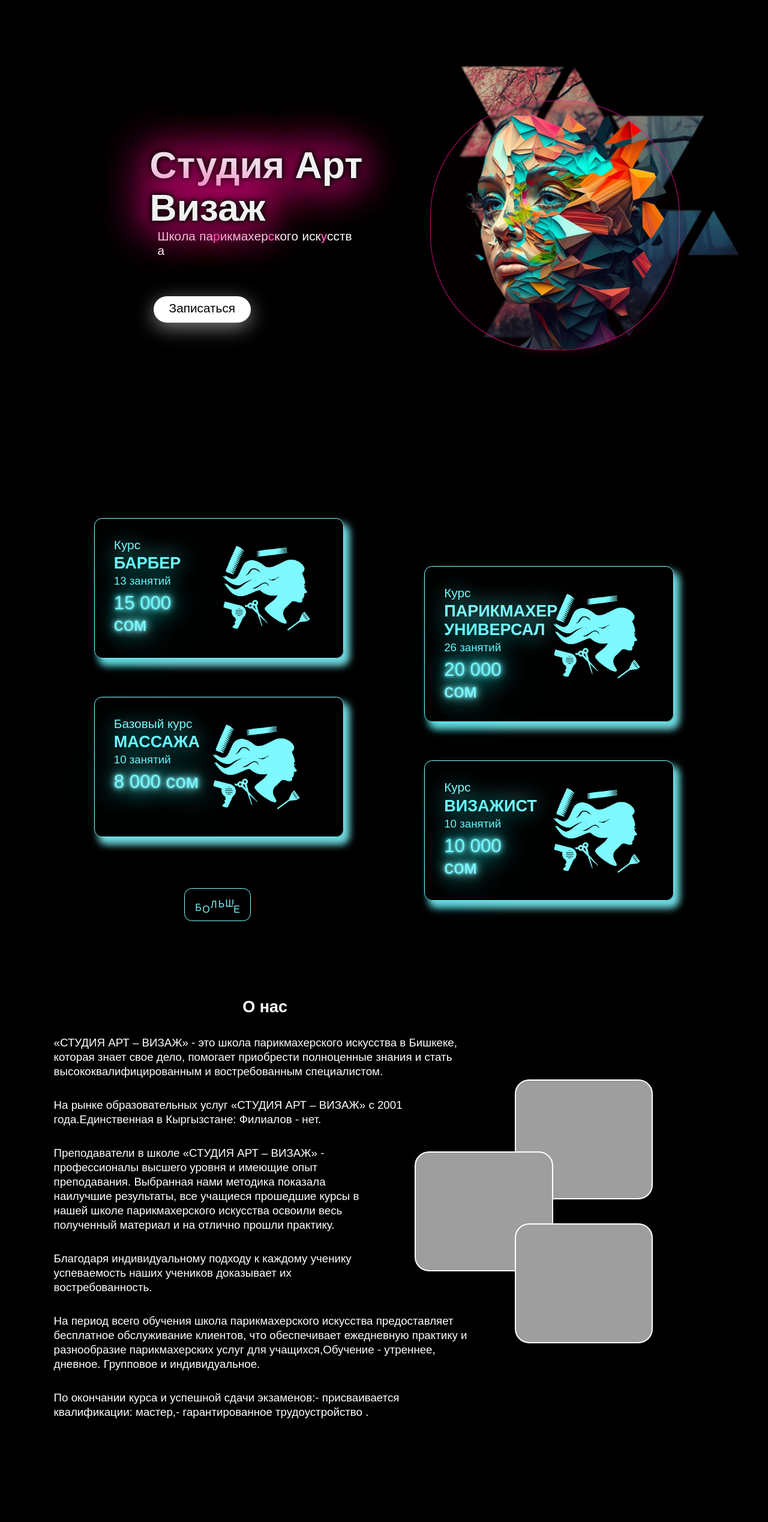
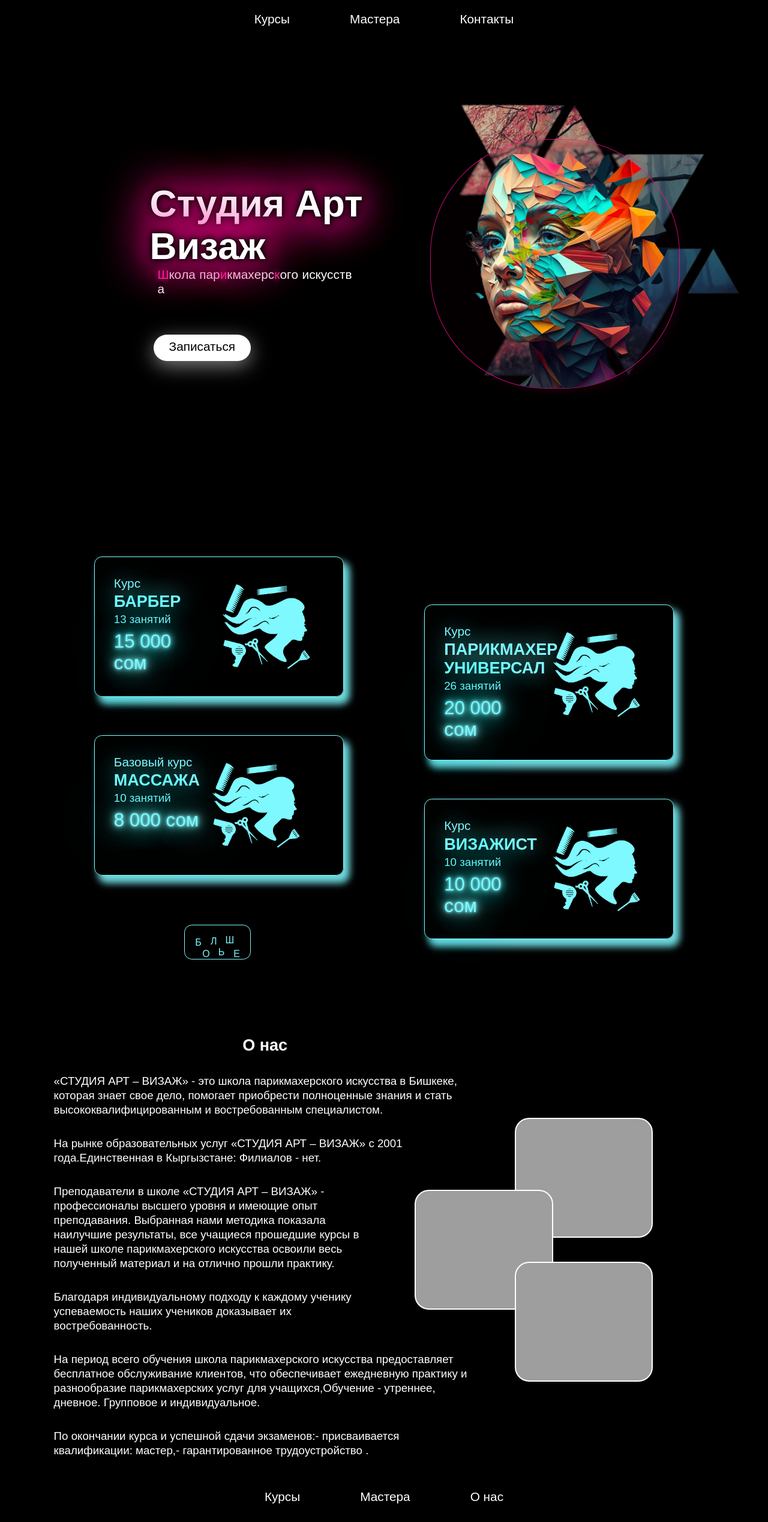
Before and after one commit to JussVi/Art-visage-1, a React (Create React App) app: page / in a window 1280 px wide. Shown: the whole page at 60% size. Before the commit the page ends 2400 px from the top, so only its background shows below. Built offline with nearby package versions, Linux system fonts and the light colour scheme; grey boxes are pictures that could not be loaded; the HTML template or start-up script is replaced by a standard one; a web font is replaced by a local one.

Commit message:
added header & footer

```diff
--- /dev/null
+++ b/src/components/footer/footer.css
@@ -0,0 +1,40 @@
+.footer {
+    background: #000;
+    padding: 10px;
+  }
+
+  .social-icons {
+    display: flex;
+    justify-content: center;
+    margin-bottom: 10px;
+  }
+
+  .social-icon-link {
+    color: #fff;
+    text-decoration: none;
+    font-size: 20px;
+    margin: 0 10px;
+  }
+
+  .footer-links {
+    display: flex;
+    justify-content: center;
+    list-style: none;
+    margin: 0;
+    padding: 0;
+  }
+
+  .footer-links a{
+    color: #fff;
+    font-weight: 400;
+    font-size: calc(var(--index) * 1);
+    transition: color 0.3s ease-in-out,
+  }
+
+  .footer-links a:hover{
+    color: #FF1493;
+}
+
+  .footer-link-item {
+    margin: 0 50px;
+  }
--- /dev/null
+++ b/src/components/footer/footer.jsx
@@ -0,0 +1,35 @@
+import React from 'react';
+import './footer.css';
+
+const Footer = () => {
+  return (
+    <footer className="footer">
+      <div className="social-icons">
+        <a href="/" className="social-icon-link">
+          <i className="fab fa-facebook-f"></i>
+        </a>
+        <a href="/" className="social-icon-link">
+          <i className="fab fa-twitter"></i>
+        </a>
+        <a href="/" className="social-icon-link">
+          <i className="fab fa-instagram"></i>
+        </a>
+      </div>
+      <nav className="footer-nav">
+        <ul className="footer-links">
+          <li className="footer-link-item">
+            <a href="/" className="footer-link">Курсы</a>
+          </li>
+          <li className="footer-link-item">
+            <a href="/" className="footer-link">Мастера</a>
+          </li>
+          <li className="footer-link-item">
+            <a href="/" className="footer-link">О нас</a>
+          </li>
+        </ul>
+      </nav>
+    </footer>
+  );
+};
+
+export default Footer;
--- /dev/null
+++ b/src/components/header/header.css
@@ -0,0 +1,24 @@
+.header_links{
+    display: flex;
+    justify-content: center;
+}
+
+.header_links > li{
+    text-decoration: none;
+    list-style: none;
+}
+
+.header_link{
+    padding: 20px 50px;
+}
+
+.header_link a {
+    color: #fff;
+    font-weight: 400;
+    font-size: calc(var(--index) * 1);
+    transition: color 0.3s ease-in-out,
+}
+
+.header_link a:hover{
+    color: #FF1493;
+}
--- /dev/null
+++ b/src/components/header/header.jsx
@@ -0,0 +1,24 @@
+import React from 'react';
+import './header.css'
+
+const Header = () => {
+  return (
+    <header className='header'>
+      <nav className='header_navbar'>
+        <ul className='header_links'>
+          <li className='header_link'>
+            <a href="/">Курсы</a>
+          </li>
+          <li className='header_link'>
+            <a href="/">Мастера</a>
+          </li>
+          <li className='header_link'>
+            <a href="/">Контакты</a>
+          </li>
+        </ul>
+      </nav>
+    </header>
+  );
+};
+
+export default Header;
--- a/src/pages/MainPage/index.jsx
+++ b/src/pages/MainPage/index.jsx
@@ -6,6 +6,8 @@ import FourthSection from "../../components/sections-of-main-page/fourth-section
 import axios from "axios";
 import './style.css';
 import CircularIndeterminate from "../../components/loader";
+import Header from '../../components/header/header';
+import Footer from '../../components/footer/footer';
 
 
 function MainPage() {
@@ -35,12 +37,14 @@ function MainPage() {
                 <CircularIndeterminate />
                 :
                 <div className='main-page-wrap'>
+                        <Header />
                         <FirstSection />
                         <SecondSection />
                         <ThirdSections />
                         {/*<FourthSection*/}
                         {/*    data={data}*/}
                         {/*/>*/}
+                        <Footer />
 
                         <div className="footer"></div>
 
```
